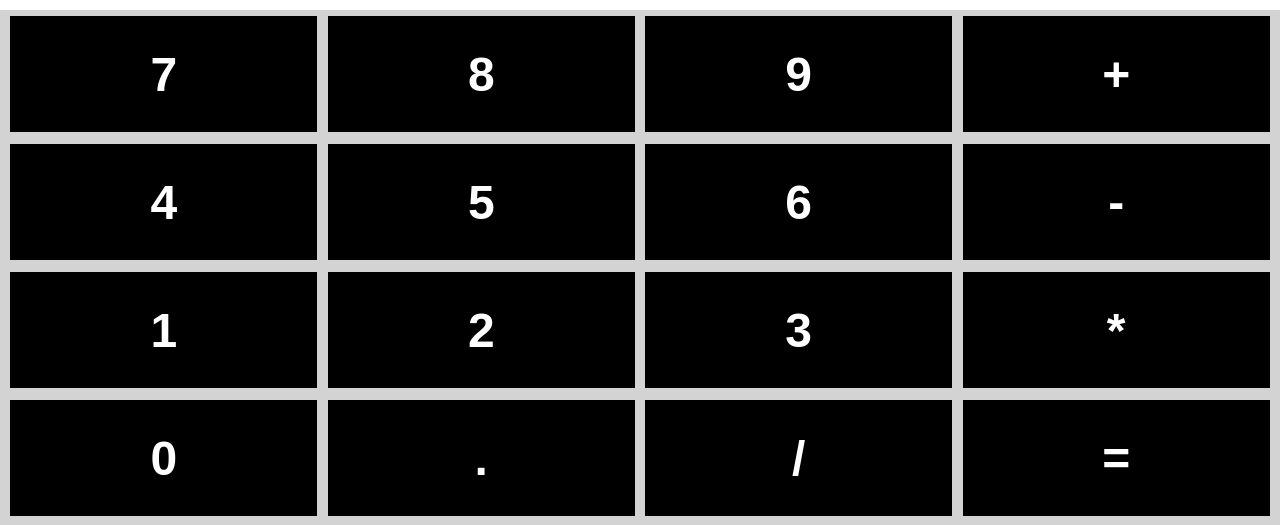
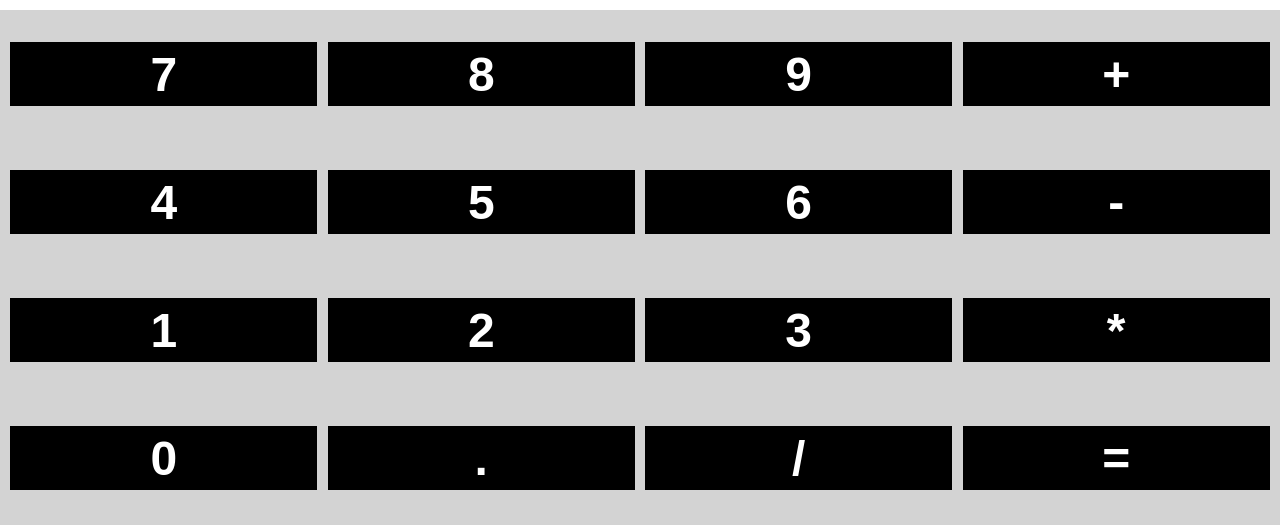
Before and after one commit to tclintaichung/calculator2, a plain HTML site: page index.html in a window 1280 px wide. Shown: the part 108-633 px from the top of the page. Drawn offline with Linux system fonts and the light colour scheme.

Commit message:
Update dave.css

```diff
--- a/css/dave.css
+++ b/css/dave.css
@@ -61,7 +61,7 @@ div {
     justify-content: center;
     align-items: center;
     width: 24%;
-    height: 18%;
+    height: 10%;
     background-color: #000;
     color: #fff;
     font-size: 3rem;
```
